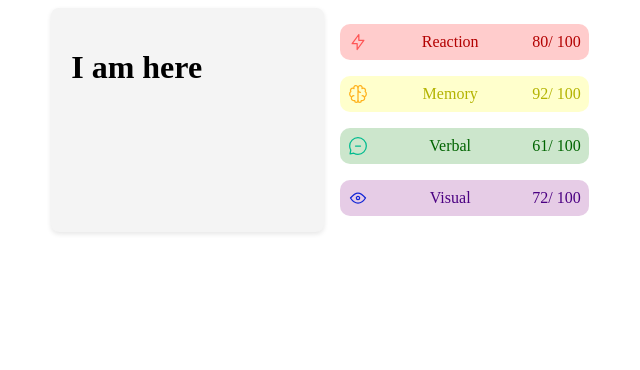
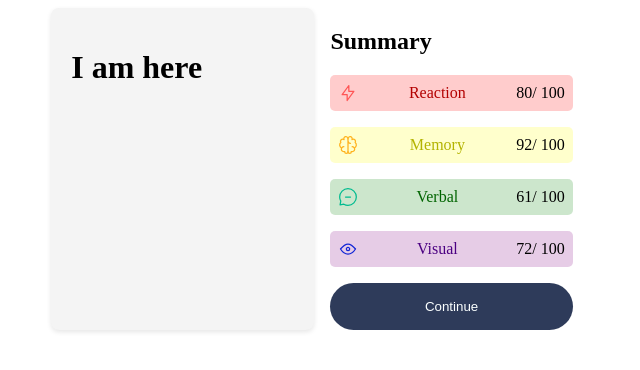
Before and after one commit to AbbyHumphreys/results_summary_component, a React (Create React App) app: page / in a window 1280 px wide. Shown: the top 370 px of the page, without its empty margins (336-976 px from the left). Built offline with nearby package versions, Linux system fonts and the light colour scheme.

Commit message:
style: summary section

```diff
--- /dev/null
+++ b/src/components/Button.jsx
@@ -0,0 +1,7 @@
+export default function Button ({buttonText}) {
+    return (
+        <>
+            <button>{buttonText}</button>
+        </>
+    )
+}
--- a/src/components/Container.jsx
+++ b/src/components/Container.jsx
@@ -1,6 +1,8 @@
 import Card from "./Card"
 import Rating from "./Rating"
 import data from "../data/data.json"
+import Button from "./Button"
+import Heading from "./Heading"
 
 export default function Container () {
     return (
@@ -8,6 +10,9 @@ export default function Container () {
             <div className="container">
                 <Card />
                 <div className="small-container">
+                <Heading
+                    headingText="Summary"
+                />
                 {data.map((item) => (
                         <Rating
                             key={item.category}
@@ -16,6 +21,9 @@ export default function Container () {
                             icon={item.icon}
                         />
                 ))}
+                <Button
+                    buttonText="Continue"
+                />
                 </div>
             </div>
         </>
--- /dev/null
+++ b/src/components/Heading.jsx
@@ -0,0 +1,7 @@
+export default function Heading ({headingText}) {
+    return (
+        <>
+            <h2 className="heading">{headingText}</h2>
+        </>
+    )
+}
--- a/src/components/styles.sass
+++ b/src/components/styles.sass
@@ -4,24 +4,36 @@
     margin: auto
 
 .small-container
-    width: 50%
+    width: 100%
+    flex-direction: column
 
 .card
   background-color: #f4f4f4
   border-radius: 8px
   padding: 20px
   box-shadow: 0 2px 5px rgba(0, 0, 0, 0.1)
-  width: 50%
+  width: 100%
 
 .rating-container
     display: flex
     width: 100%
     justify-content: space-between
     align-items: center
-    background-color: blue
     margin: 1rem
     padding: 0.5rem
-    border-radius: 10px
+    border-radius: 5px
+
+button
+  width: 100%
+  margin-left: 1rem
+  border: none
+  padding: 1rem
+  border-radius: 30px
+  background-color: #2e3b5a
+  color: #fbffff
+
+.rating-icon, .rating-text
+  color: inherit
 
 .rating-icon
     width: 20px
@@ -32,16 +44,31 @@
 
 .reaction
   background-color: rgba(255, 0, 0, 0.2)
-  color: #b30000
 
 .memory
   background-color: rgba(255, 255, 0, 0.2)
-  color: #b3b300
 
 .verbal
   background-color: rgba(0, 128, 0, 0.2)
-  color: #006400
 
 .visual
   background-color: rgba(128, 0, 128, 0.2)
-  color: #4b0082
+
+.reaction
+  .rating-icon,.rating-text
+    color: #b30000
+
+.memory
+  .rating-icon,.rating-text
+    color: #b3b300
+
+.verbal
+  .rating-icon,.rating-text
+    color: #006400
+
+.visual
+  .rating-icon,.rating-text
+    color: #4b0082
+
+.heading
+  margin-left: 1rem
--- a/src/styles/main.sass
+++ b/src/styles/main.sass
@@ -1 +1,6 @@
 @import '../components/styles.sass'
+
+*,
+*::before,
+*::after
+  box-sizing: border-box
```
Lines whose indentation alone changed are shown as unchanged.
